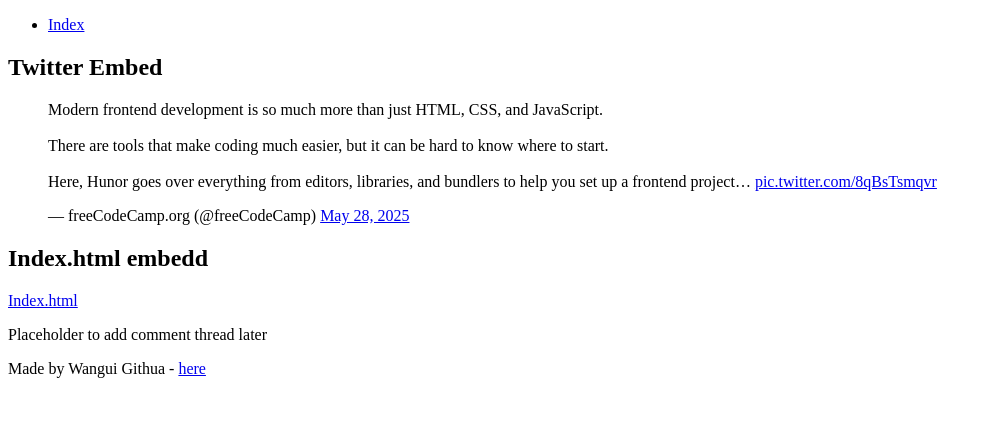
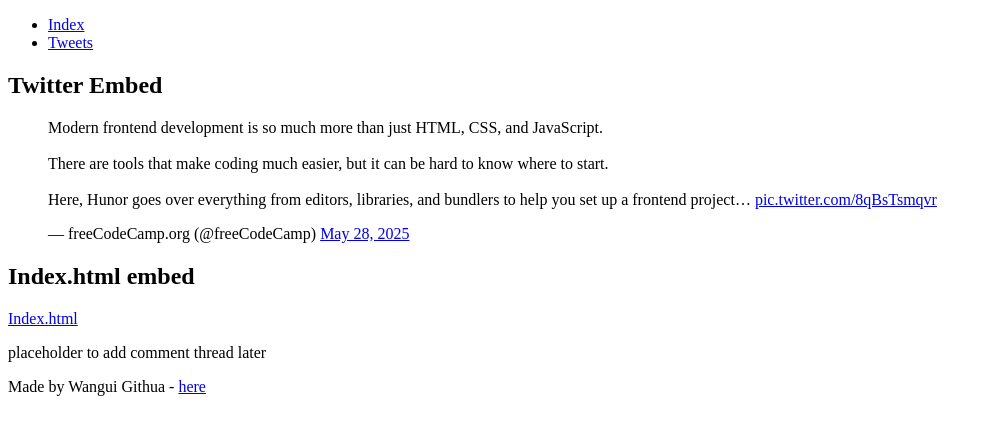
Before and after one commit to waangui/My_First_Portfolio, a plain HTML site: page html_basic/tweets.html in a window 1280 px wide. Shown: the whole page, without its empty margins (0-992 px from the left). Drawn offline with Linux system fonts and the light colour scheme.

Commit message:
Round 3 corrections

```diff
--- a/html_basic/tweets.html
+++ b/html_basic/tweets.html
@@ -8,26 +8,24 @@
 <body>
     <header>
         <ul>
-            <li> <a href= "index.html"> Index</a></li>
+            <li> <a href= "index.html">Index</a></li>
+            <li> <a href="tweets.html">Tweets</a></li>
         </ul>
     </header>
-
     <main>
         <article>
             <h2>Twitter Embed</h2>
           <blockquote class="twitter-tweet"><p lang="en" dir="ltr">Modern frontend development is so much more than just HTML, CSS, and JavaScript.<br><br>There are tools that make coding much easier, but it can be hard to know where to start.<br><br>Here, Hunor goes over everything from editors, libraries, and bundlers to help you set up a frontend project… <a href="https://t.co/8qBsTsmqvr">pic.twitter.com/8qBsTsmqvr</a></p>&mdash; freeCodeCamp.org (@freeCodeCamp) <a href="https://twitter.com/freeCodeCamp/status/1927636547295178953?ref_src=twsrc%5Etfw">May 28, 2025</a></blockquote> <script async src="https://platform.twitter.com/widgets.js" charset="utf-8"></script>
 
-          <h2> Index.html embedd</h2>
+          <h2> Index.html embed</h2>
           <a href= "index.html">Index.html</a>
         </article>
-
         <aside>
-           <p> Placeholder to add comment thread later</p>
+           <p>placeholder to add comment thread later</p>
         </aside>
     </main>
-
     <footer>
-        <p> Made by Wangui Githua - <a href= "https://i.ibb.co/gTDZZT8/ALX-Logo-07.png" target="_blank"> here </a></p>
+        <p>Made by Wangui Githua - <a href= "https://i.ibb.co/gTDZZT8/ALX-Logo-07.png" target="_blank">here</a></p>
     </footer>
 
 </body>
```
Also changed, not shown: html_basic/index.html (+10 -5 lines).
